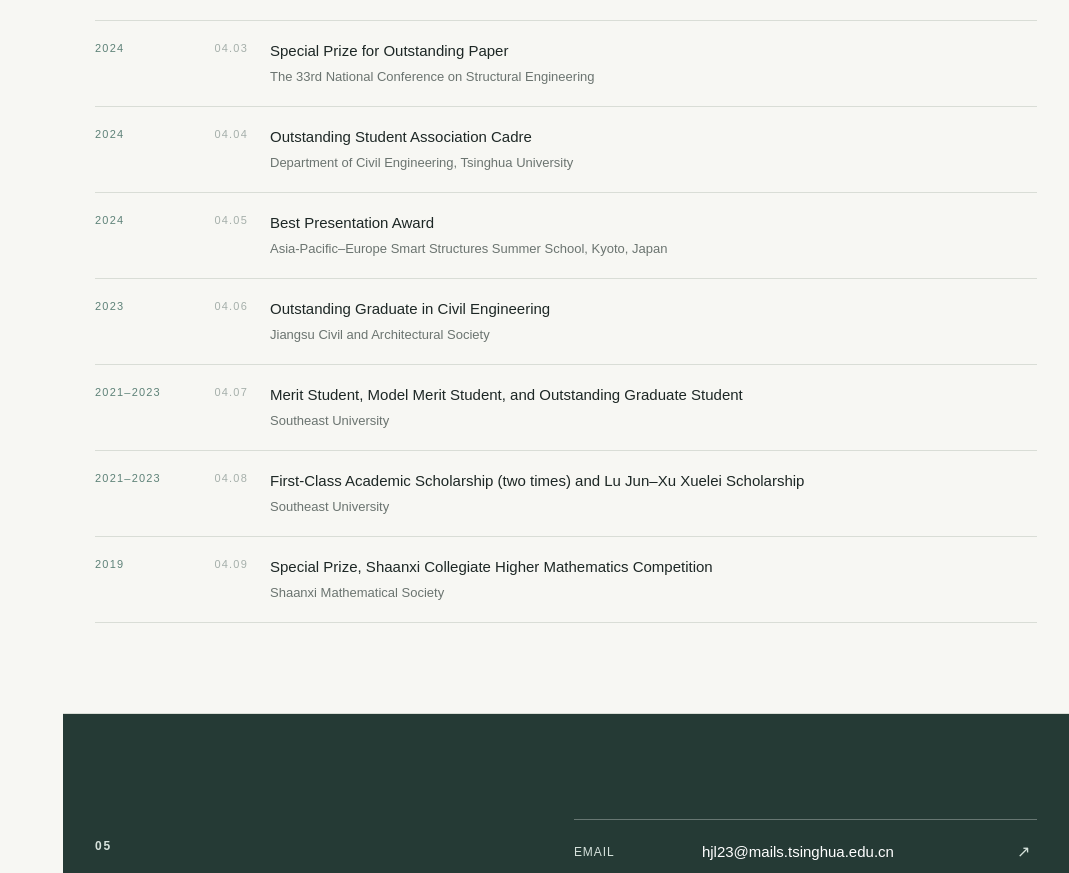
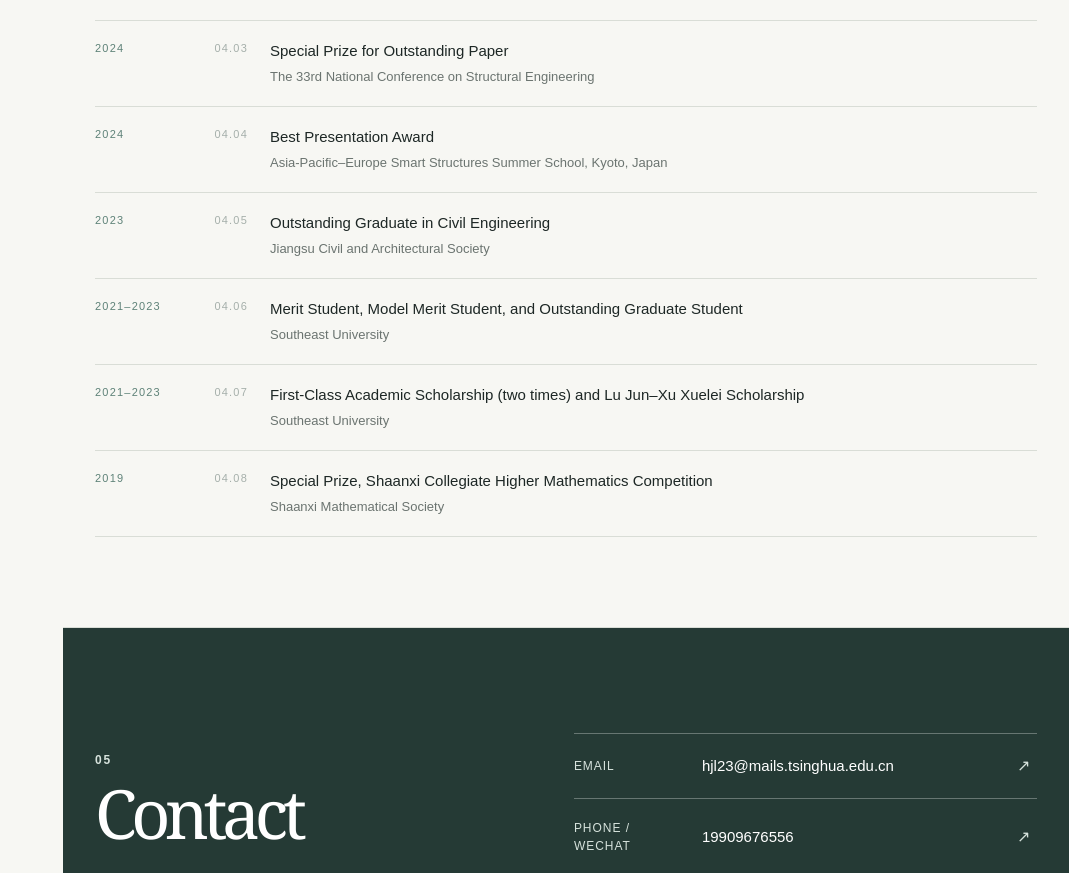
Before and after one commit to houseu2000/houseu2000.github.io, a Next.js app: page / in a window 1280 px wide. Shown: the part 6163-7036 px from the top of the page, without its empty margins (211-1280 px from the left). Built offline with nearby package versions, Linux system fonts and the light colour scheme.

Commit message:
Remove student association honor

```diff
--- a/app/site-data.ts
+++ b/app/site-data.ts
@@ -86,7 +86,6 @@ export const awards = [
   { year: "2025", zh: "综合一等奖学金", en: "Comprehensive First-Class Scholarship", orgZh: "清华大学", orgEn: "Tsinghua University" },
   { year: "2024", zh: "综合一等奖学金", en: "Comprehensive First-Class Scholarship", orgZh: "清华大学土木系", orgEn: "Department of Civil Engineering, Tsinghua University" },
   { year: "2024", zh: "论文特等奖", en: "Special Prize for Outstanding Paper", orgZh: "第33届全国结构工程会议", orgEn: "The 33rd National Conference on Structural Engineering" },
-  { year: "2024", zh: "系研团优秀干部", en: "Outstanding Student Association Cadre", orgZh: "清华大学土木系", orgEn: "Department of Civil Engineering, Tsinghua University" },
   { year: "2024", zh: "Best Presentation Award", en: "Best Presentation Award", orgZh: "亚太区-欧洲智能结构技术暑期学校（日本京都）", orgEn: "Asia-Pacific–Europe Smart Structures Summer School, Kyoto, Japan" },
   { year: "2023", zh: "江苏省土木工程学科优秀毕业生", en: "Outstanding Graduate in Civil Engineering", orgZh: "江苏省土木建筑学会", orgEn: "Jiangsu Civil and Architectural Society" },
   { year: "2021–2023", zh: "三好研究生、三好研究生标兵、优秀毕业研究生", en: "Merit Student, Model Merit Student, and Outstanding Graduate Student", orgZh: "东南大学", orgEn: "Southeast University" },
```
